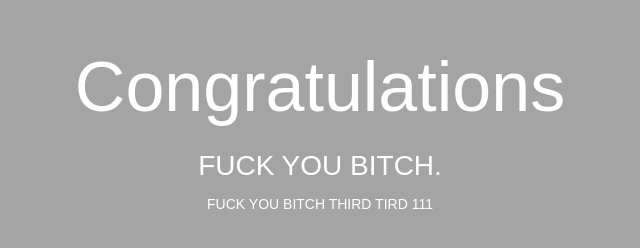
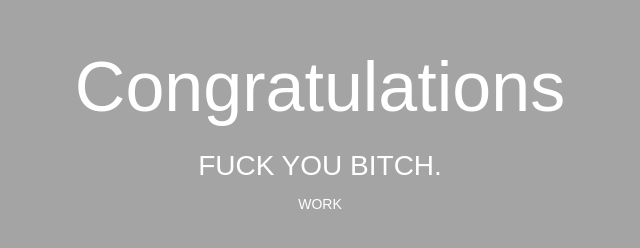
Before and after one commit to v-knyagnitskiy/CodeDeployGitHubDemo, a plain HTML site: page index.html in a window 1280 px wide. Shown: the whole page, without its empty margins (320-960 px from the left). Drawn offline with Linux system fonts and the light colour scheme.

Commit message:
Update index.html

```diff
--- a/index.html
+++ b/index.html
@@ -28,7 +28,7 @@
   <div align="center">
     <h1>Congratulations</h1>
     <h2>FUCK YOU BITCH.</h2>
-    <p>FUCK YOU BITCH THIRD TIRD 111</p>
+    <p>WORK</p>
   </div>
 </body>
 </html>
```
